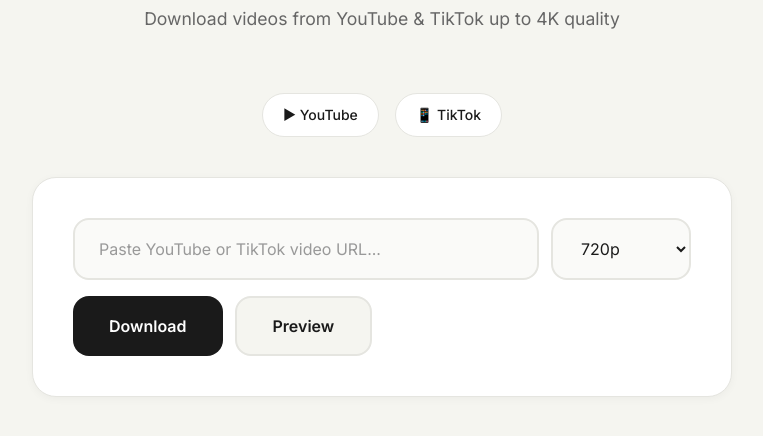
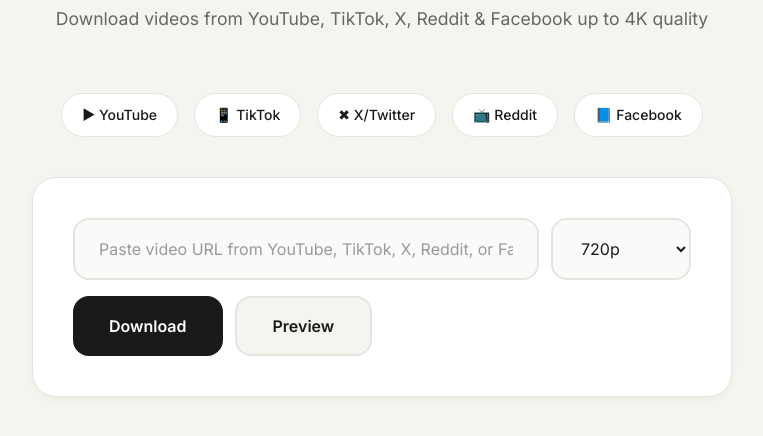
Before and after one commit to harshraj170304-ux/video-downloader, a website: page public/index.html in a window 1280 px wide. Shown: the part 120-556 px from the top of the page, without its empty margins (258-1021 px from the left). Drawn offline with Linux system fonts and the light colour scheme.

Commit message:
Add X, Reddit, Facebook support

```diff
--- a/public/index.html
+++ b/public/index.html
@@ -416,17 +416,20 @@
   <div class="container">
     <header>
       <h1>Video<span>Downloader</span></h1>
-      <p class="subtitle">Download videos from YouTube & TikTok up to 4K quality</p>
+      <p class="subtitle">Download videos from YouTube, TikTok, X, Reddit & Facebook up to 4K quality</p>
     </header>
 
     <div class="platforms">
       <span class="platform">▶ YouTube</span>
       <span class="platform">📱 TikTok</span>
+      <span class="platform">✖ X/Twitter</span>
+      <span class="platform">📺 Reddit</span>
+      <span class="platform">📘 Facebook</span>
     </div>
 
     <div class="card">
       <div class="input-group">
-        <input type="text" id="url" placeholder="Paste YouTube or TikTok video URL...">
+        <input type="text" id="url" placeholder="Paste video URL from YouTube, TikTok, X, Reddit, or Facebook...">
         <select id="quality">
           <option value="4k">4K</option>
           <option value="2k">2K</option>
```
